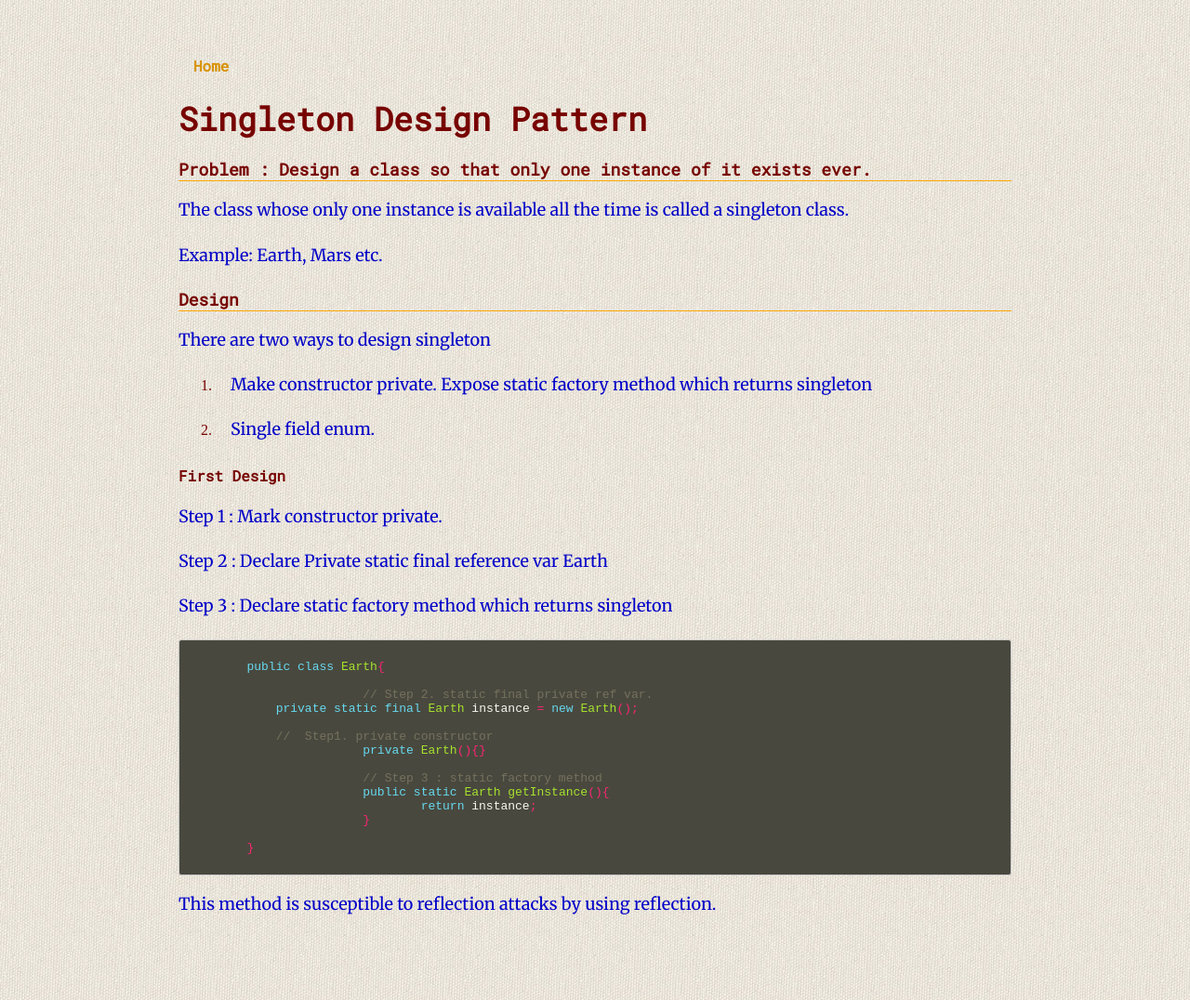
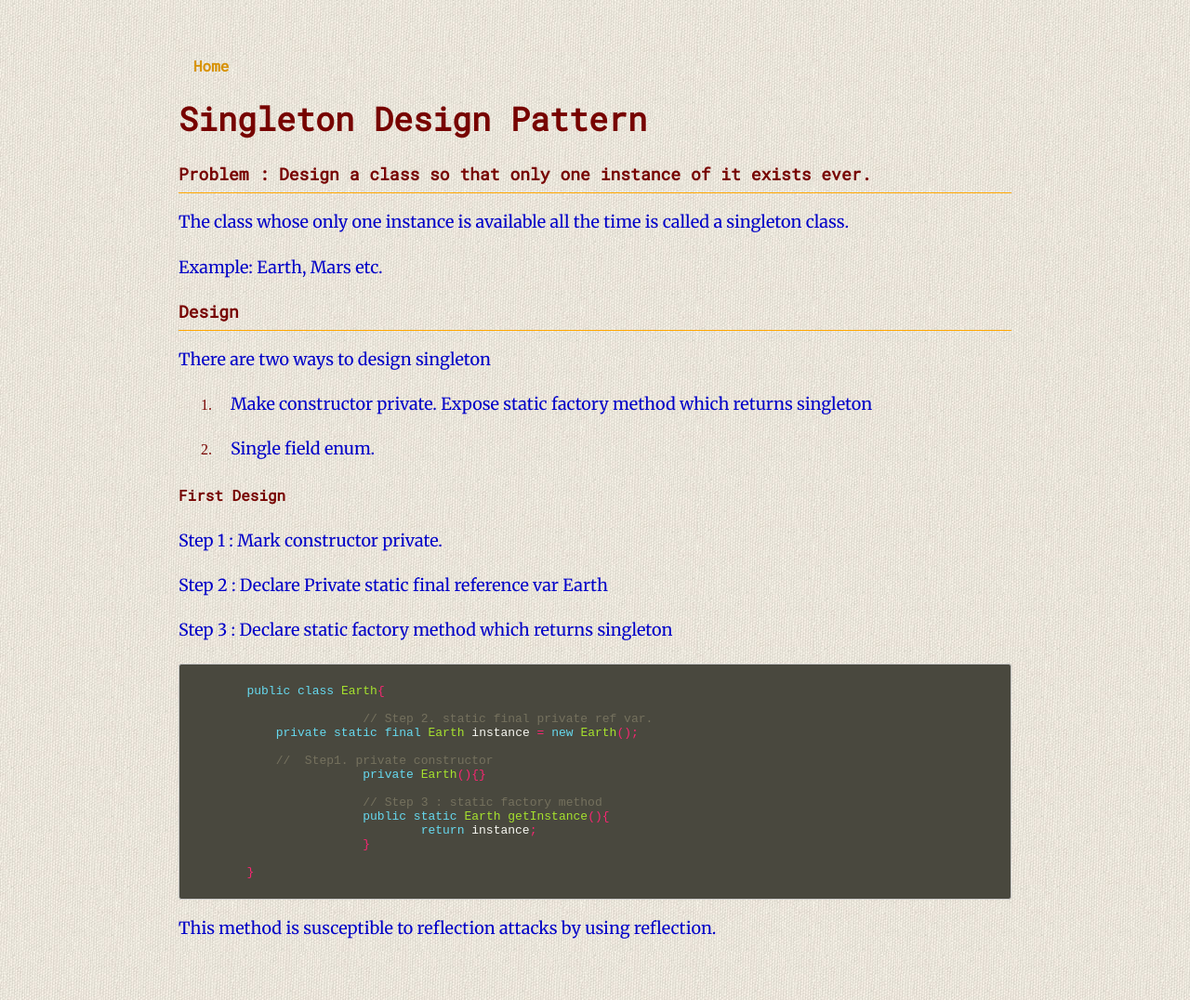
Before and after one commit to Jokestir/Jokestir.github.io, a Jekyll site: the page built from DesignPatterns/Singleton.md, in a window 1280 px wide. Shown: the whole page at 93% size. Built offline with Jekyll 4.4.1, drawn with Linux system fonts in a browser that asks for light colours.

Commit message:
introduce padding

```diff
--- a/css/main.css
+++ b/css/main.css
@@ -28,6 +28,7 @@ h1 {
     font-family: 'Roboto Mono', monospace;
 	color: #770300;
     margin-bottom: 20px;
+    padding-bottom: 5px;
 
 }
 
@@ -35,6 +36,7 @@ h2 {
     font-size: 25px;
     font-family: 'Roboto Mono', monospace;
 	color: #770300;
+    padding-bottom: 5px;
 }
 
 h3 {
@@ -42,12 +44,14 @@ h3 {
     font-family: 'Roboto Mono', monospace;
 	color: #770300;
 	border-bottom: 1px solid #FFA700;
+    padding-bottom: 8px;
 }
 
 h4 {
     font-size: 16px;
     font-family: 'Roboto Mono', monospace;
     color: #770300;
+    padding-bottom: 5px;
 }
 p {
 	font-family: 'Merriweather', serif;
```
